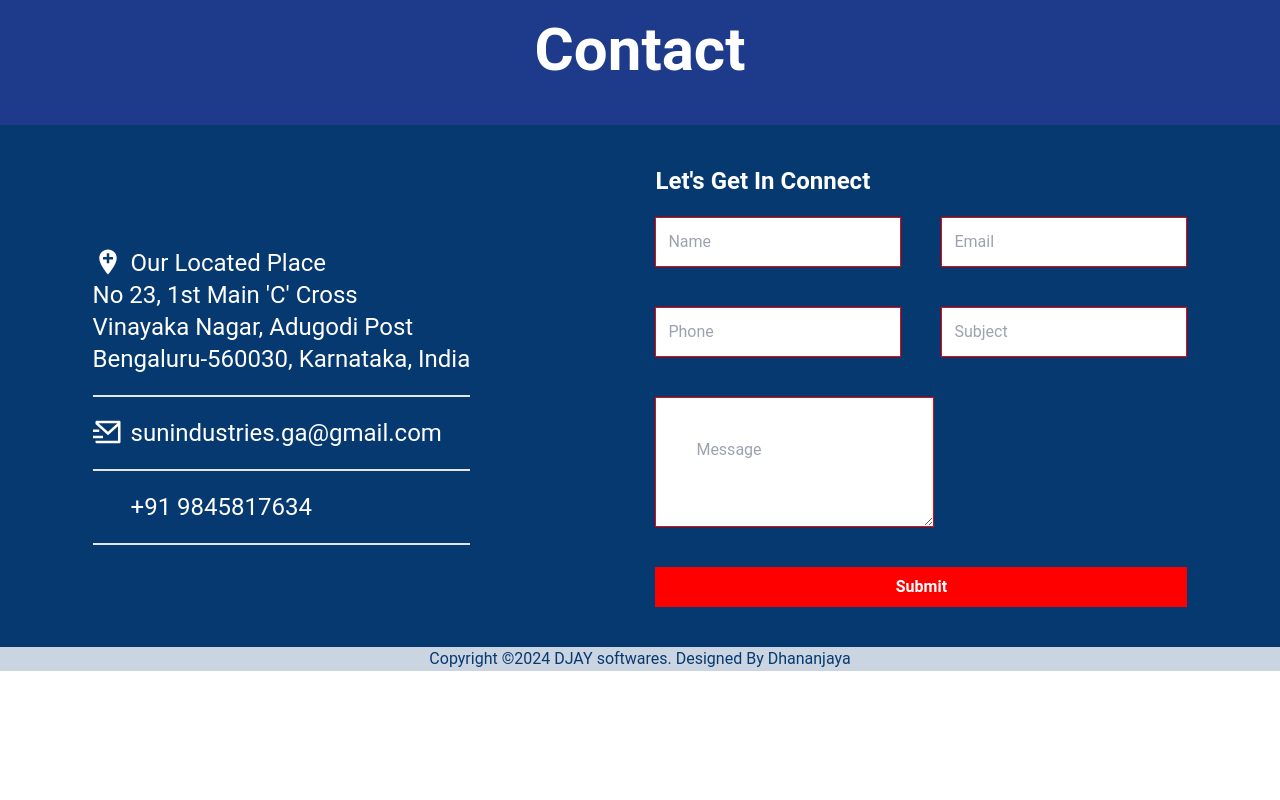
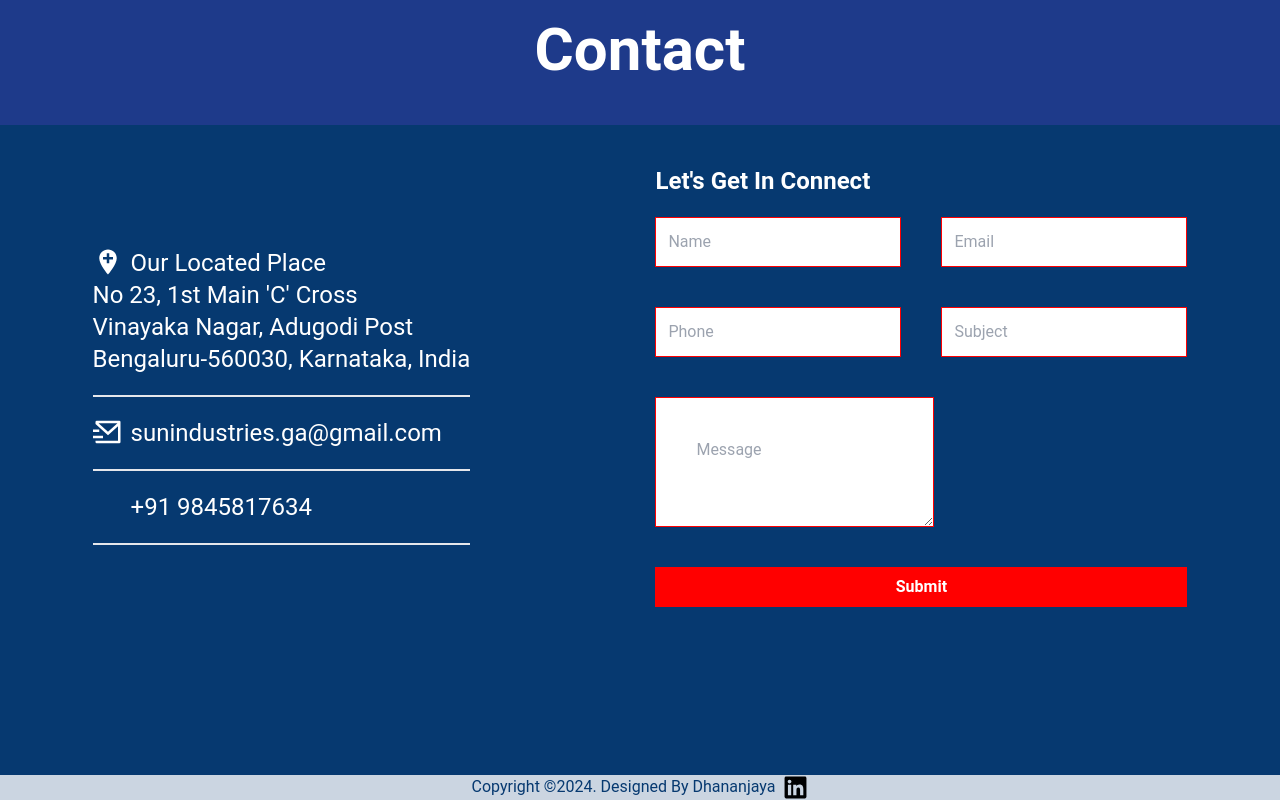
Before and after one commit to Djay-M/sun_industries, a React (Create React App) app: page / in a window 1280 px wide. Shown: the part 4435-5235 px from the top of the page. Before the commit the page ends 5106 px from the top, so only its background shows below. Built offline with nearby package versions, Linux system fonts and the light colour scheme; some icons are missing.

Commit message:
fixing the navbar on md screen

```diff
--- a/src/components/Footer.js
+++ b/src/components/Footer.js
@@ -1,9 +1,16 @@
 import React from "react";
+import { FaLinkedin } from "react-icons/fa";
 
 function Footer() {
   return (
-    <div className="w-full bg-slate-300 mt-10 text-center text-[#063970]">
-      <span>Copyright ©2024 DJAY softwares. Designed By Dhananjaya</span>
+    <div className="w-full flex justify-center gap-2 bg-slate-300 text-center text-[#063970]">
+      <span>Copyright ©2024. Designed By Dhananjaya </span>
+      <a
+        href="https://www.linkedin.com/in/dhananjaya-mulukaledu/"
+        target="blank"
+      >
+        <FaLinkedin size={25} color="black" />
+      </a>
     </div>
   );
 }
--- a/src/components/NavBar.js
+++ b/src/components/NavBar.js
@@ -73,7 +73,7 @@ function NavBar(props) {
             alt="Sun Industries"
           ></img>
         </div>
-        <div className="hidden w-[70%] rounded-md p-1 md:p-3 md:flex justify-center items-center md:mr-3">
+        <div className="hidden w-[70%] rounded-md p-1 md:p-3 lg:flex justify-center items-center md:mr-3">
           <div className="md:flex justify-between items-center gap-10">
             {fetchLinkButton("Home", "home")}
             {fetchLinkButton("About", "about")}
@@ -82,7 +82,7 @@ function NavBar(props) {
             {fetchLinkButton("Contact", "contact")}
           </div>
           <div className="flex items-center">
-            <button className=" hidden mr-10 p-3 bg-white rounded-md hover:bg-black hover:text-white">
+            <button className="hidden mr-10 p-3 bg-white rounded-md hover:bg-black hover:text-white">
               <Link
                 id="homeButton"
                 value="quote"
@@ -97,7 +97,7 @@ function NavBar(props) {
             </button>
           </div>
         </div>
-        <div className="md:hidden m-10" onClick={handleNavbarClick}>
+        <div className="lg:hidden m-10" onClick={handleNavbarClick}>
           {!state.navbarOpen ? (
             <FaBars color={`${textColor}`} size={27} />
           ) : (
--- a/src/pages/Contact.js
+++ b/src/pages/Contact.js
@@ -5,7 +5,7 @@ import { FaPhoneVolume } from "react-icons/fa6";
 
 function Contact() {
   return (
-    <div id="contact" className="w-full h-full mt-5">
+    <div id="contact" className="w-full h-screen mt-5">
       <div className="w-screen h-[150px] bg-blue-900 text-white grid justify-center items-center">
         <div className="w-full grid">
           <p className="text-6xl font-bold">Contact</p>
```
